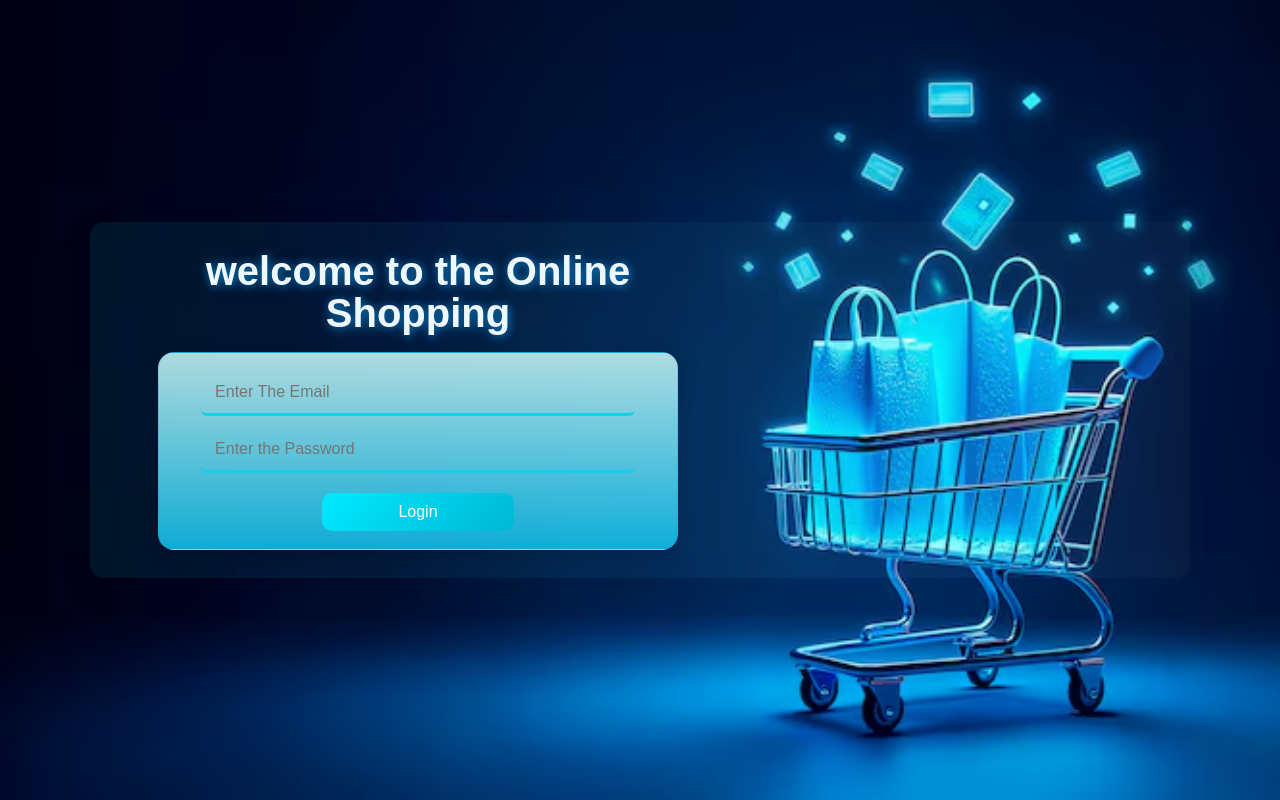
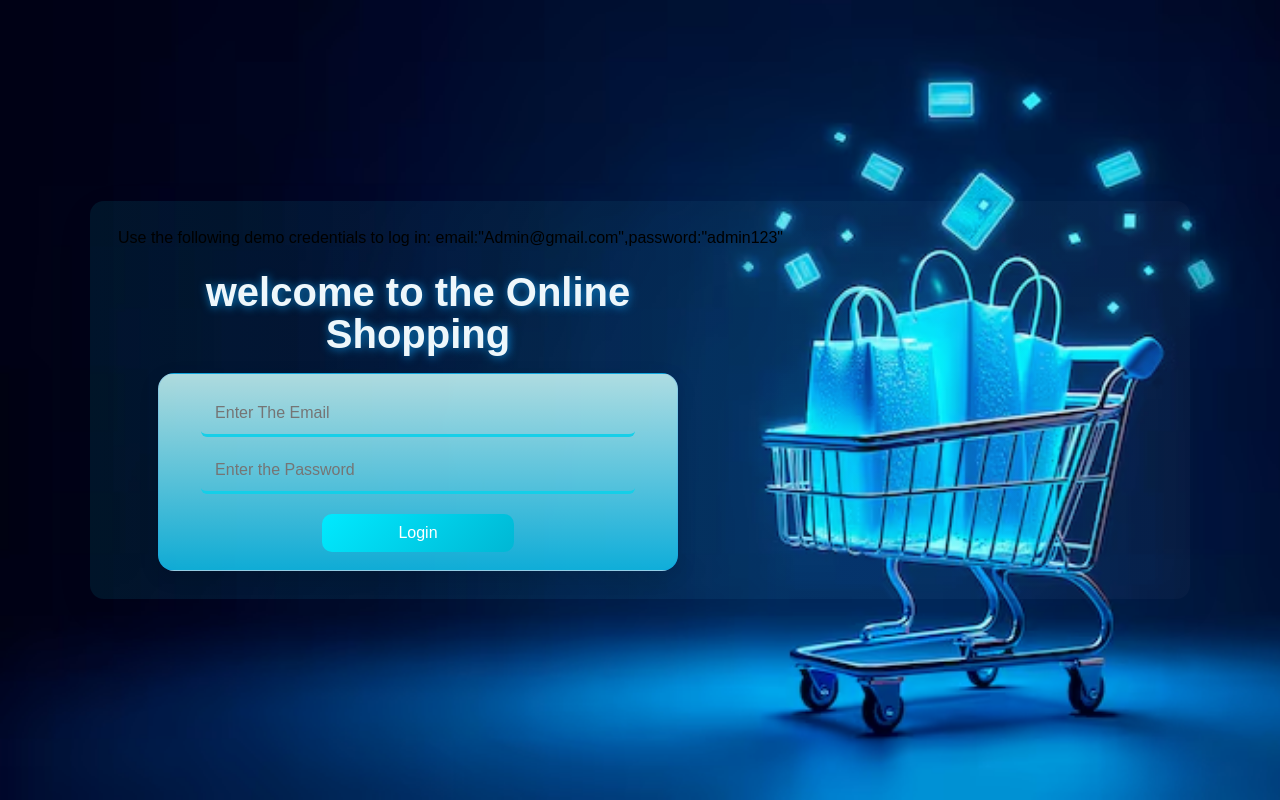
Before and after one commit to hari821-lap/E-Store---Online-Shopping-Platform, a React (Vite) app: page / in a window 1280 px wide. Built offline with nearby package versions, Linux system fonts and the light colour scheme.

Commit message:
Initial commit

```diff
--- a/src/Components/LandingPage.jsx
+++ b/src/Components/LandingPage.jsx
@@ -47,6 +47,7 @@ const LandingPage = () => {
       <div className="landingpage">
         <div className="bgImage">
           <div className="container">
+          <p > Use the following demo credentials to log in: email:"Admin@gmail.com",password:"admin123"</p>
             <div className="left">
               <h1>welcome to the Online Shopping</h1>
               <div className="formbox">
--- a/src/data/storedata.json
+++ b/src/data/storedata.json
@@ -277,6 +277,9 @@
         "rate": 4.8,
         "count": 400
       }
+    },
+    {
+      "id": "4CrXtMmcSCQ"
     }
   ],
   "$schema": "./node_modules/json-server/schema.json"
```
